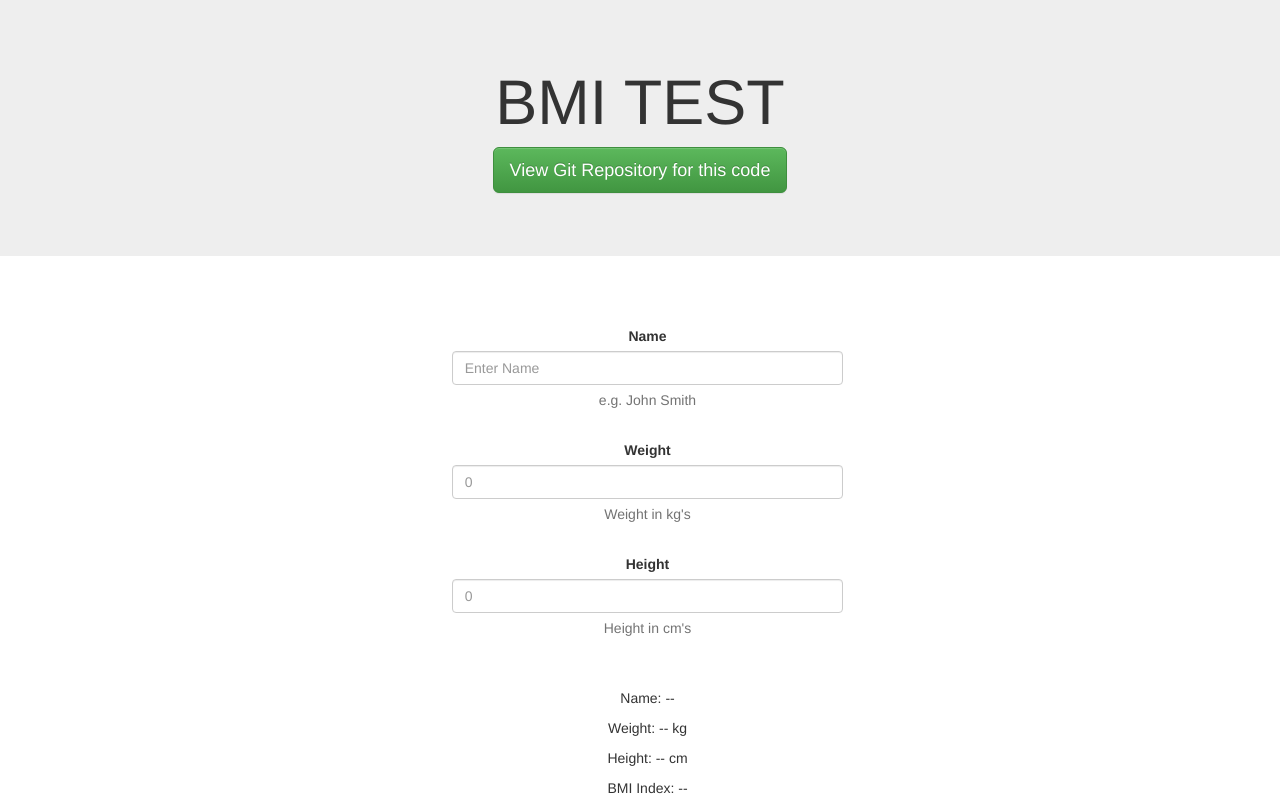
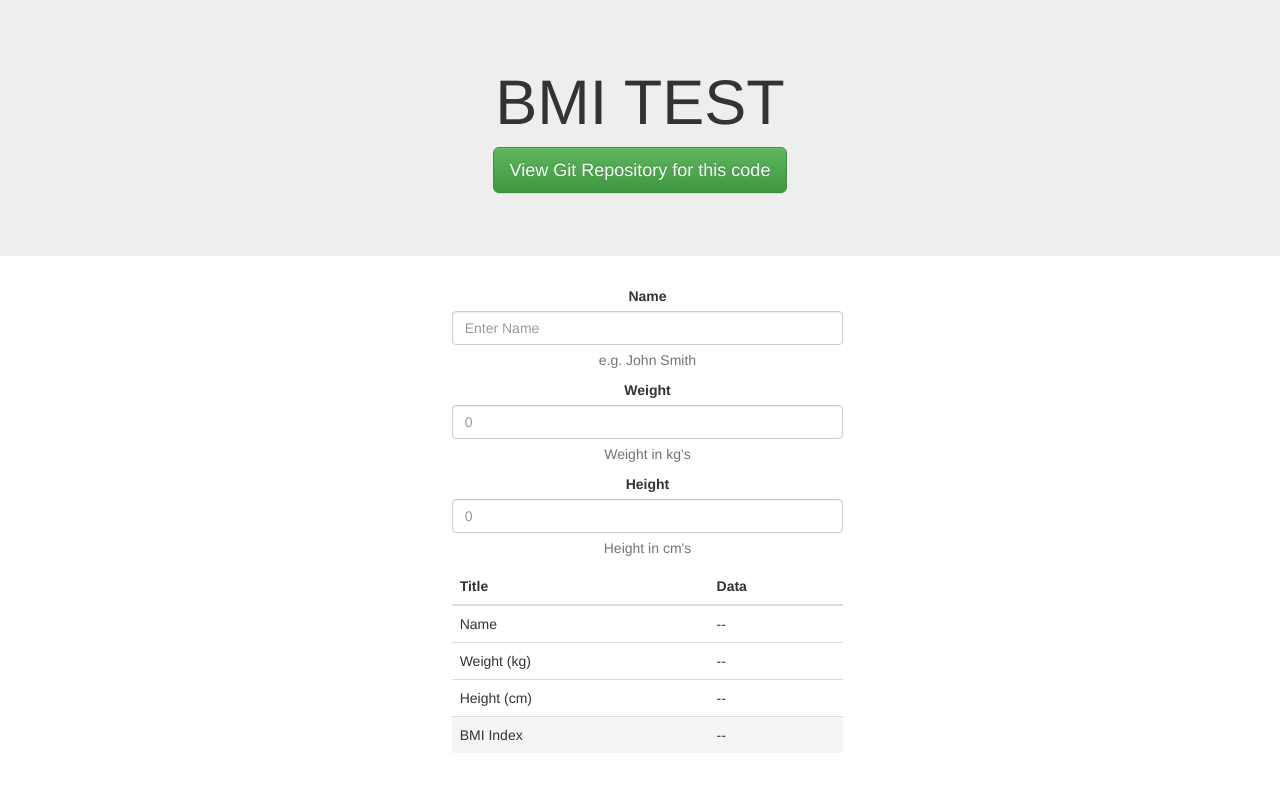
Before and after one commit to tripodistudios/bmi-calculator, a React (Create React App) app: page / in a window 1280 px wide. Built offline with nearby package versions, Linux system fonts and the light colour scheme.

Commit message:
:sparkles: Refined Bootstrap Style

```diff
--- a/src/App.js
+++ b/src/App.js
@@ -6,7 +6,6 @@ class App extends Component {
     render() {
         return (
             <div className="App">
-                {/*<h2>BMI Test</h2>*/}
                 <BMICalculator />
             </div>
         );
--- a/src/component/BMICalculator.js
+++ b/src/component/BMICalculator.js
@@ -1,15 +1,12 @@
-//Bootstrap Imports
-import 'bootstrap/dist/css/bootstrap.css';
-import 'bootstrap/dist/css/bootstrap-theme.css';
 import { HelpBlock, FormGroup, FormControl, Grid, Row, Jumbotron, Button } from 'react-bootstrap';
 
 import React, { Component } from 'react';
 import { render } from 'react-dom';
 import { calculateBMI } from  '../logic/BMICalculation';
+import LiveData from './live-data.js'
 
 export default class BMICalculator extends Component {
-    state = {weight: '', height: '', BMI: ''}
-
+    state = {name:'', weight: '', height: '', BMI: ''}
     name = (e) => {
         let enteredName = e.target.value;
         this.setState({name: enteredName})
@@ -47,17 +44,11 @@ export default class BMICalculator extends Component {
                       </Grid>
                 </Jumbotron>
 
-                <br />
-                <br />
-
-
                 <div className="row">
                 <div className="container-fluid col-md-offset-4">
                 <FormGroup
                 bsClass={"col-md-6"}
                 >
-
-
                 <label htmlFor={'name'}>
                     Name
                 </label>
@@ -71,9 +62,6 @@ export default class BMICalculator extends Component {
                 <HelpBlock>
                   {"e.g. John Smith"}
                 </HelpBlock>
-
-                <br/>
-
                 <label htmlFor={'weight'}>
                     Weight
                 </label>
@@ -87,9 +75,6 @@ export default class BMICalculator extends Component {
                 <HelpBlock>
                   {"Weight in kg's"}
                 </HelpBlock>
-
-                <br/>
-
                 <label htmlFor={'height'}>
                     Height
                 </label>
@@ -103,34 +88,10 @@ export default class BMICalculator extends Component {
                 <HelpBlock>
                   {"Height in cm's"}
                 </HelpBlock>
-
-                <br/>
-                <br/>
-
-                  {name ? (
-                    <p>Name: {name}</p>
-                  ) : (
-                    <p>Name: -- </p>
-                  )}
-                      {weight ? (
-                    <p>Weight: {weight} kg</p>
-                  ) : (
-                    <p>Weight: -- kg</p>
-                  )}
-                  {height ? (
-                    <p>Height: {height} cm</p>
-                  ) : (
-                    <p>Height: -- cm</p>
-                  )}
-                  {BMI ? (
-                    <p>BMI Index: {BMI}</p>
-                  ) : (
-                    <p>BMI Index: -- </p>
-                  )}
               </FormGroup>
-              {/*<Button type="submit">Submit</Button>*/}
             </div>
             </div>
+            <LiveData name={name} weight={weight} height={height} BMI={BMI} />
         </div>
         )
     }
--- /dev/null
+++ b/src/component/live-data.js
@@ -0,0 +1,52 @@
+import { HelpBlock, FormGroup, FormControl, Grid, Row, Jumbotron, Button } from 'react-bootstrap';
+import React, { Component } from 'react';
+import { render } from 'react-dom';
+
+export default class LiveData extends Component {
+
+    existsCheck = (value) => {
+        if(value) {
+            return value;
+        } else {
+            return "--";
+        }
+    }
+
+    render() {
+        const {name, weight, height, BMI} = this.props;
+        return (
+            <div className="row">
+                <div className="container-fluid col-md-offset-4">
+                    <div className="table-responsive col-md-6">
+                        <table className="table text-left">
+                            <thead>
+                              <tr>
+                                <th>Title</th>
+                                <th>Data</th>
+                              </tr>
+                            </thead>
+                            <tbody>
+                              <tr>
+                                <td>Name</td>
+                                <td>{this.existsCheck(name)}</td>
+                              </tr>
+                              <tr>
+                                <td>Weight (kg)</td>
+                                <td>{this.existsCheck(weight)}</td>
+                              </tr>
+                              <tr>
+                                <td>Height (cm)</td>
+                                <td>{this.existsCheck(height)}</td>
+                              </tr>
+                              <tr className="active">
+                                <td>BMI Index</td>
+                                <td>{this.existsCheck(BMI)}</td>
+                              </tr>
+                            </tbody>
+                        </table>
+                    </div>
+                </div>
+            </div>
+        )
+    }
+}
--- a/src/index.js
+++ b/src/index.js
@@ -3,6 +3,8 @@ import ReactDOM from 'react-dom';
 import './index.css';
 import App from './App';
 import registerServiceWorker from './registerServiceWorker';
+import 'bootstrap/dist/css/bootstrap.css';
+import 'bootstrap/dist/css/bootstrap-theme.css';
 
 ReactDOM.render(<App />, document.getElementById('root'));
 registerServiceWorker();
```
